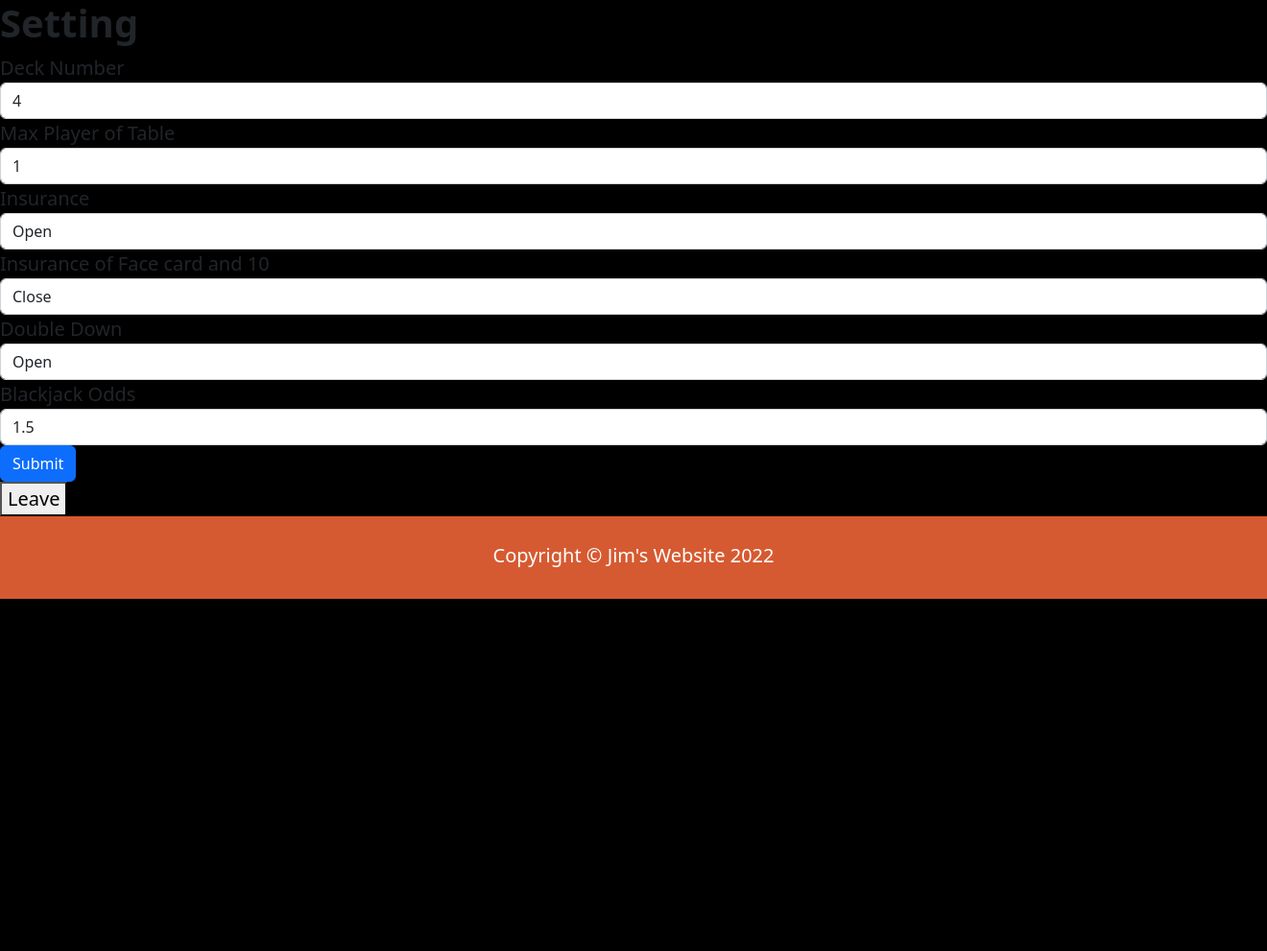
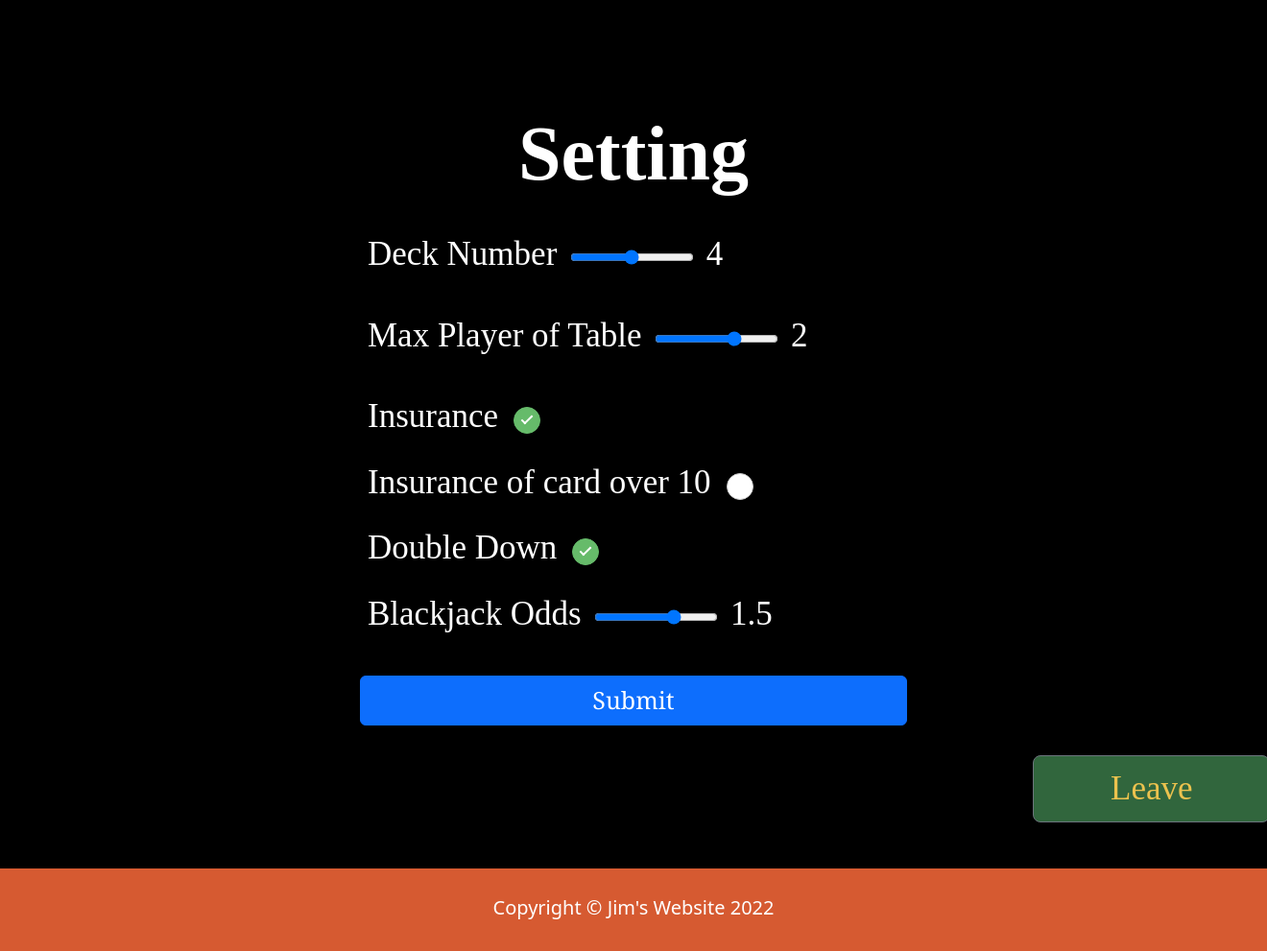
Before and after one commit to jimkk159/Flask-BlackJack, a Flask app: page /setting in a window 1320 px wide. Shown: the whole page at 96% size. Before the commit the page ends 624 px from the top, so only its background shows below. Run offline with Flask 2, Linux system fonts and the light colour scheme; some libraries are stand-ins or nearby versions; some web fonts are replaced.

Commit message:
complete the setting html

```diff
--- a/backend/forms.py
+++ b/backend/forms.py
@@ -1,22 +1,15 @@
 from flask_wtf import FlaskForm
-from wtforms import StringField, SubmitField, SelectField
+from wtforms import StringField, SubmitField, BooleanField, IntegerRangeField, DecimalRangeField
 from wtforms.validators import DataRequired
 
 
 class SettingForm(FlaskForm):
-    decks = SelectField('Deck Number',
-                        choices=[("2", "2"), ("3", "3"), ("4", "4"), ("5", "5"), ("6", "6"), ("7", "7"), ("8", "8")],
-                        default="4")
-    players = SelectField('Max Player of Table',
-                          choices=[("1", "1"), ("2", "2"), ("3", "3"), ("4", "4")], default="1")
-    is_insurance = SelectField('Insurance',
-                               choices=[("open", "Open"), ("close", "Close")], default="open")
-    is_over_10 = SelectField('Insurance of Face card and 10',
-                             choices=[("open", "Open"), ("close", "Close")], default="close")
-    is_double = SelectField('Double Down',
-                            choices=[("open", "Open"), ("close", "Close")], default="open")
-    bj_ratio = SelectField('Blackjack Odds',
-                           choices=[("1.2", "1.2"), ("1.3", "1.3"), ("1.4", "1.4"), ("1.5", "1.5")], default="1.5")
+    decks = IntegerRangeField(label='Deck Number', render_kw={"min": 2, "max": 8, "step": 1})
+    players = IntegerRangeField(label='Max Player of Table', render_kw={"min": 1, "max": 4, "step": 1})
+    is_insurance = BooleanField('Insurance', default="checked")
+    is_over_10 = BooleanField('Insurance of card over 10')
+    is_double = BooleanField('Double Down', default="checked")
+    bj_ratio = DecimalRangeField('Blackjack Odds', render_kw={"min": 1.2, "max": 1.5, "step": 0.1})
     submit = SubmitField('Submit')
 
 
--- a/backend/game_component/game.py
+++ b/backend/game_component/game.py
@@ -24,7 +24,7 @@ class Blackjack:
         self.set_blackjack_value(self.deck)
 
         # Setting Player
-        self.player_num = 2
+        self.players_num = 2
         self.players = Table()
 
         # Setting Banker
@@ -41,8 +41,8 @@ class Blackjack:
     def get_deck_cards(self):
         return self.get_deck().deck
 
-    def get_player_num(self):
-        return self.player_num
+    def get_players_num(self):
+        return self.players_num
 
     def get_min_bet(self):
         return self.min_bet
@@ -165,7 +165,7 @@ class Blackjack:
         self.deck_num = deck_num
 
     def set_player_num(self, player_num):
-        self.player_num = player_num
+        self.players_num = player_num
 
     def set_min_bet(self, min_bet):
         self.min_bet = min_bet
@@ -300,7 +300,7 @@ class Blackjack:
         return player.pay_stake()
 
     def set_players(self):
-        self.players.create(self.player_num)
+        self.players.create(self.players_num)
 
     def set_players_by_ids(self, ids: list[int]):
         self.players.create_by_id(ids)
--- a/backend/route/setting.py
+++ b/backend/route/setting.py
@@ -1,4 +1,4 @@
-from flask import render_template, current_app
+from flask import redirect, render_template, current_app, url_for
 
 # self import
 from backend.forms import SettingForm
@@ -10,12 +10,12 @@ from . import game_route
 def setting():
     setting_form = SettingForm()
     game = current_app.config["GAME"]
-
+    submit_result = False
     if setting_form.validate_on_submit():
+        submit_result = True
         # Deck Number
         deck_num = setting_form.decks.data
         game.set_deck_num(deck_num)
-
         # Player Number
         players_num = setting_form.players.data
         game.set_player_num(players_num)
@@ -36,4 +36,4 @@ def setting():
         bj_ratio = setting_form.bj_ratio.data
         game.set_blackjack_ratio(bj_ratio)
 
-    return render_template('setting.html', setting_form=setting_form), 200
+    return render_template('setting.html', setting_form=setting_form, game=game, submit_result=submit_result), 200
--- a/static/css/styles.css
+++ b/static/css/styles.css
@@ -91,6 +91,7 @@ hr{
     font-family: Neuton-Bold;
     font-size:35px;
     color:white;
+    margin: 0.3rem;
 }
 .login-page form #submit{
     margin-top: 30px;
@@ -232,3 +233,105 @@ strong{
 .alert .hand-gesture{
     color:#000;
 }
+
+/* Setting Page */
+.setting-page{
+      padding-top: 7rem;
+      padding-bottom: 3rem;
+}
+.setting-page form{
+      width: 100%;
+      max-width: 600px;
+      padding: 15px;
+      margin: 0 auto;
+      text-align:left;
+}
+.setting-page form label{
+    font-family: Neuton-Bold;
+    font-size:35px;
+    color:white;
+    margin: 0.5rem;
+}
+.setting-page form #submit{
+    margin-top: 30px;
+    font-size:25px;
+    font-family: Georgia, serif;
+    display: block;
+    width:100%;
+}
+.setting-page button{
+   font-family: Neuton-Bold;
+   font-size:35px;
+   padding: 0.5rem 5rem;
+   background-color:#31663D;
+   color:#EBC24E;
+}
+.setting-page button:hover{
+   background-color:#1D5229;
+   color:#EBC24E;
+}
+.setting-page .leave-button{
+    margin-top: 1rem;
+}
+.setting-page output{
+    font-family: Neuton-Bold;
+    font-size:35px;
+    color:white;
+    margin-left: 0.5rem;
+}
+
+.round-checkbox {
+  position: relative;
+}
+
+.round-checkbox label {
+  background-color: #fff;
+  border: 1px solid #ccc;
+  border-radius: 50%;
+  cursor: pointer;
+  height: 28px;
+  left: 0;
+  position: absolute;
+  top: 0;
+  width: 28px;
+}
+
+.round-checkbox label:after {
+  border: 2px solid #fff;
+  border-top: none;
+  border-right: none;
+  content: "";
+  height: 6px;
+  left: 7px;
+  opacity: 0;
+  position: absolute;
+  top: 8px;
+  transform: rotate(-45deg);
+  width: 12px;
+}
+
+.round-checkbox input[type="checkbox"] {
+  visibility: hidden;
+}
+
+.round-checkbox input[type="checkbox"]:checked + label {
+  background-color: #66bb6a;
+  border-color: #66bb6a;
+}
+
+.round-checkbox input[type="checkbox"]:checked + label:after {
+  opacity: 1;
+}
+
+.setting-checkbox p{
+    margin-bottom: 0rem;
+}
+.setting-checkbox .setting-checkbox-col-2{
+    padding-top: 1rem;
+}
+/* submit-alert */
+.submit-alert{
+font-size: 30px;
+    font-family: Neuton-Bold;
+    color:#EBC24E
+}
--- a/templates/setting.html
+++ b/templates/setting.html
@@ -1,10 +1,99 @@
 {% import "bootstrap/wtf.html" as wtf %}
+
 {% block content %}
 {% include "header.html" %}
-<h1>Setting</h1>
-{{ wtf.quick_form(setting_form, novalidate=True, button_map={"submit": "primary"}) }}
-<a href="{{ url_for('game_route.home') }}">
-    <button>Leave</button>
-</a>
+<div class="page setting-page container-fluid mx-auto">
+    <div class="page-inside setting-page-inside">
+        <h1 class="page-title">Setting</h1>
+        <form method="POST" action="{{ url_for('game_route.setting') }}" novalidate>
+            {{ setting_form.csrf_token }}
+            <p>
+                {{ setting_form.decks.label }} {{ setting_form.decks(oninput="this.nextElementSibling.value =
+                this.value") }}
+                <output>{{ game.get_deck_num() }}</output>
+            </p>
+            <p>
+                {{ setting_form.players.label }} {{ setting_form.players(oninput="this.nextElementSibling.value =
+                this.value") }}
+                <output>{{ game.get_players_num() }}</output>
+            </p>
+
+            <div class="d-flex flex-row setting-checkbox">
+                <div class="d-flex flex-col setting-checkbox-col-1">
+                    <p>{{ setting_form.is_insurance.label }}</p>
+                </div>
+                <div class="d-flex flex-col setting-checkbox-col-2">
+                    <div class="round-checkbox">
+                        {{ setting_form.is_insurance(id="checkbox-1") }}<label for="checkbox-1"></label>
+                    </div>
+                </div>
+            </div>
+
+            <div class="d-flex flex-row setting-checkbox">
+                <div class="d-flex flex-col setting-checkbox-col-1">
+                    <p>{{ setting_form.is_over_10.label }}</p>
+                </div>
+                <div class="d-flex flex-col setting-checkbox-col-2">
+                    <div class="round-checkbox">
+                        {{ setting_form.is_over_10(id="checkbox-2") }}<label for="checkbox-2"></label>
+                    </div>
+                </div>
+            </div>
+
+            <div class="d-flex flex-row setting-checkbox">
+                <div class="d-flex flex-col setting-checkbox-col-1">
+                    <p>{{ setting_form.is_double.label }}</p>
+                </div>
+                <div class="d-flex flex-col setting-checkbox-col-2">
+                    <div class="round-checkbox">
+                        {{ setting_form.is_double(id="checkbox-3") }}<label for="checkbox-3"></label>
+                    </div>
+                </div>
+            </div>
+
+            <p>
+                {{ setting_form.bj_ratio.label }} {{ setting_form.bj_ratio(oninput="this.nextElementSibling.value =
+                this.value") }}
+                <output>{{ game.get_blackjack_ratio() }}</output>
+            </p>
+            {% if submit_result %}
+            <div class="text-center">
+                <span class="submit-alert">Submit Success</span>
+            </div>
+            {% endif %}
+            {{ setting_form.submit(class_="btn btn-primary") }}
+        </form>
+        <div class="row">
+            <div class="col-lg-10">
+            </div>
+            <div class="col-lg-2">
+                <div class="leave-button">
+                    <a href="{{ url_for('game_route.home') }}">
+                        <button class="btn btn-secondary btn-lg">Leave</button>
+                    </a>
+                </div>
+            </div>
+        </div>
+    </div>
+</div>
+<script>
+function outputUpdate(decks) {
+    document.querySelector('#selected-decks').value = decks;
+}
+
+
+
+
+
+
+
+
+
+
+
+
+
+
+</script>
 {% include "footer.html" %}
 {% endblock %}
```
